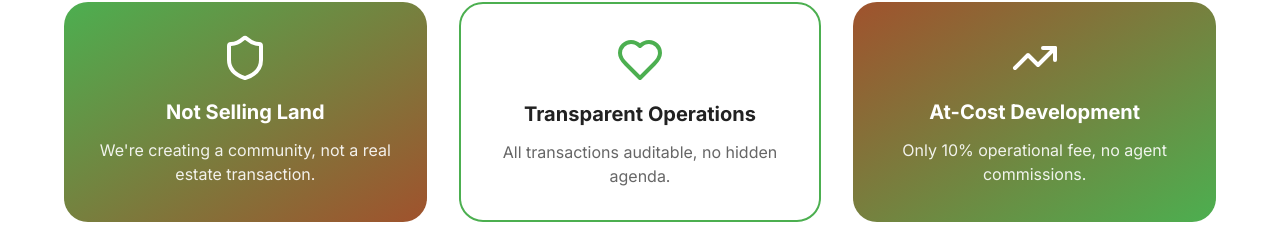
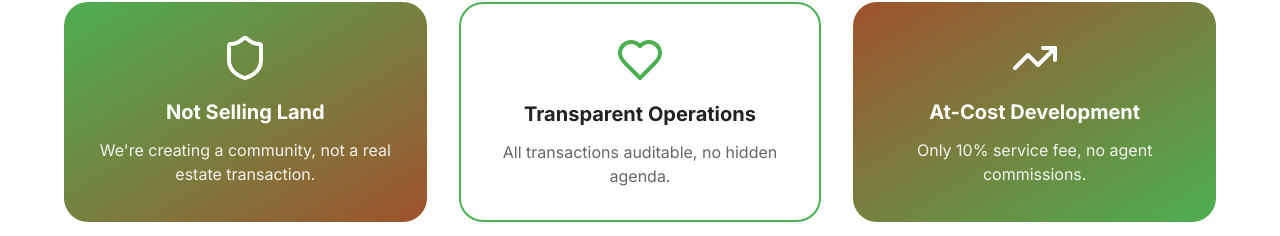
Before and after one commit to adonisarun123/kenn, a Next.js app: page / in a window 1280 px wide. Shown: the part 3610-3846 px from the top of the page. Built offline with nearby package versions, Linux system fonts and the light colour scheme.

Commit message:
Update fee terminology and founding member benefits
- Change 'operational fee' to 'service fee' throughout the site
- Update founding member benefit from '5% discount on operational fees' to '1% referral on service fees'

```diff
--- a/components/Community.tsx
+++ b/components/Community.tsx
@@ -107,7 +107,7 @@ export default function Community() {
               <div className="bg-gradient-to-br from-primary-clay to-primary-green text-primary-white rounded-3xl p-8 text-center">
                 <TrendingUp className="mx-auto mb-4" size={48} />
                 <h4 className="text-xl font-bold mb-3">At-Cost Development</h4>
-                <p className="opacity-90">Only 10% operational fee, no agent commissions.</p>
+                <p className="opacity-90">Only 10% service fee, no agent commissions.</p>
               </div>
             </div>
           </div>
--- a/components/Join.tsx
+++ b/components/Join.tsx
@@ -51,8 +51,8 @@ export default function Join() {
 
             <div className="bg-primary-mist rounded-3xl p-8 text-center border-2 border-primary-green">
               <Star className="mx-auto mb-4 text-primary-green" size={48} />
-              <h3 className="font-bold text-lg mb-2 text-primary-black">5% Discount</h3>
-              <p className="text-sm text-primary-sage">5% discount on operational fees</p>
+              <h3 className="font-bold text-lg mb-2 text-primary-black">1% Referral</h3>
+              <p className="text-sm text-primary-sage">1% referral on service fees</p>
             </div>
 
             <div className="bg-gradient-to-br from-primary-clay to-primary-green text-primary-white rounded-3xl p-8 text-center">
```
